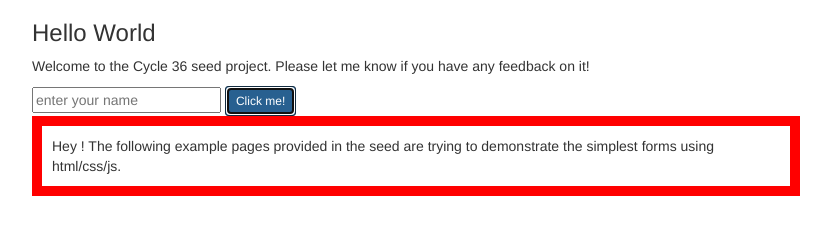
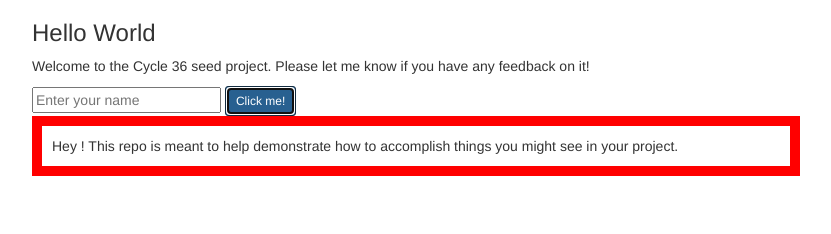
Before and after one commit to icstars/c37, a website: page frontend/html/helloworld.html in a window 1280 px wide. Both pictures are taken after a click on the button "Click me!". Shown: the whole page, without its empty margins (224-1055 px from the left). Drawn offline with nearby package versions, Linux system fonts and the light colour scheme.

Commit message:
Dan | Update helloworld copy

```diff
--- a/frontend/html/helloworld.html
+++ b/frontend/html/helloworld.html
@@ -12,11 +12,11 @@
     <div class="content">
         <h3> Hello World </h3>
         <p> Welcome to the Cycle 36 seed project. Please let me know if you have any feedback on it! </p>
-        <input id="name" placeholder="enter your name" type="text"></input>
+        <input id="name" placeholder="Enter your name" type="text"></input>
         <button id="hiddenMessageBtn" class="btn btn-primary btn-sm">Click me!</button>
         <p id="hiddenMessage">
-          Hey <span id="insertName"></span>! The following example pages provided in the seed
-      		 are trying to demonstrate the simplest forms using html/css/js.
+          Hey <span id="insertName"></span>! This repo is meant to help demonstrate how to
+          accomplish things you might see in your project.
         </p>
     </div>
   </body>
```
